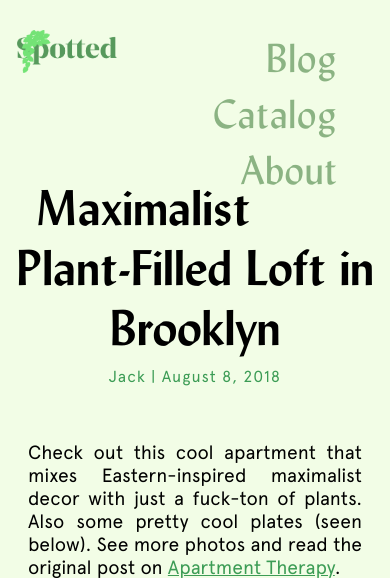
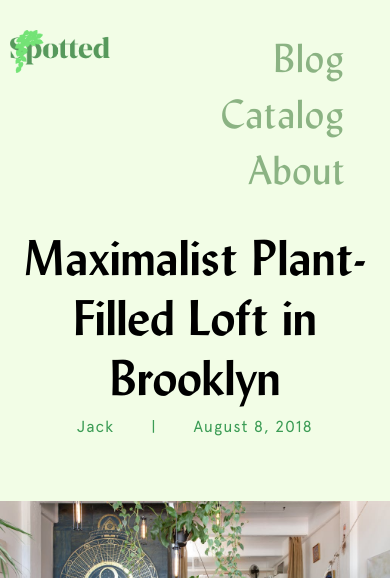
Before and after one commit to qjack001/Spotted, a Jekyll site: the page built from blog/_posts/2018-8-8-maximal-plants.md, in a window 390 px wide. Shown: the top 578 px of the page. Built offline with Jekyll 4.4.1, drawn with Linux system fonts in a browser that asks for light colours; some web fonts are replaced; grey boxes are pictures that could not be loaded.

Commit message:
fix mobile scaling on blog posts

```diff
--- a/_layouts/blog.html
+++ b/_layouts/blog.html
@@ -4,12 +4,12 @@ layout: default
 
 {% include little-header.html %}
 
-<article class="post">
-    <div class="blog-image" style="background-image: url('{{ site.baseurl }}{{ page.image }}');"></div>
+<article class="blog-post">
     <h1>{{ page.title }}</h1>
     <div class="latin-name">
-        {{ page.author }} | {{ page.date | date: "%B %e, %Y" }}
+        {{ page.author }} &nbsp; &nbsp; &nbsp; | &nbsp; &nbsp; &nbsp; {{ page.date | date: "%B %e, %Y" }}
     </div>
+    <img class="blog-image" alt="hero image" src="{{ site.baseurl }}{{ page.image }}">
 
     <div class="entry">
         {{ content }}
--- a/style.css
+++ b/style.css
@@ -193,7 +193,7 @@ footer
     width: 90%;
     padding: 40px 5%;
     margin: 0;
-    margin-top: 10px;
+    margin-top: 25px;
     background-color: var(--dark-green);
 }
 
@@ -323,6 +323,18 @@ footer span
     color: var(--dark-green);
 }
 
+.blog-image
+{
+    max-width: 100%;
+    margin: 10px auto 50px auto;
+}
+
+.entry > img
+{
+    margin: 20px auto;
+    max-width: 100%;
+}
+
 .posts
 {
     margin: 0px auto 10px auto;
@@ -363,6 +375,14 @@ footer span
     margin-bottom: 10px;
 }
 
+.blog-post > h1
+{
+    font-family: var(--lydian);
+    font-size: 3.1rem;
+    color: var(--black);
+    margin-bottom: 10px;
+}
+
 .entry
 {
     text-align: left;
@@ -383,6 +403,12 @@ footer span
 }
 
 .post
+{
+    text-align: center;
+    margin: 100px auto 60px auto;
+}
+
+.blog-post
 {
     text-align: center;
     margin: 100px auto 60px auto;
@@ -521,6 +547,16 @@ td strong
 
 @media only screen and (max-width: 670px)
 {
+    .blog-post > h1
+    {
+        margin-top: 150px;
+    }
+
+    body
+    {
+        margin: 0;
+    }
+
     nav > a
     {
         display: block;
```
